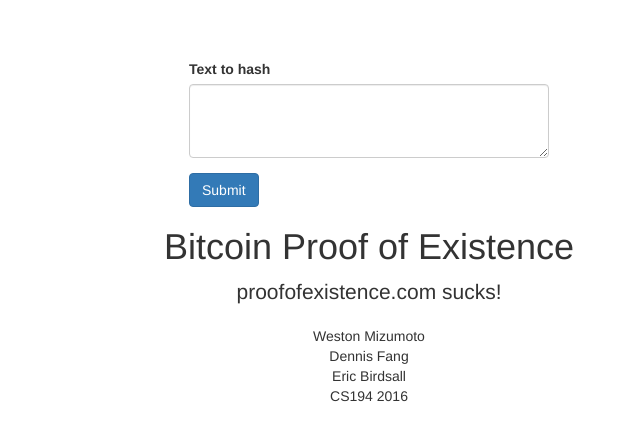
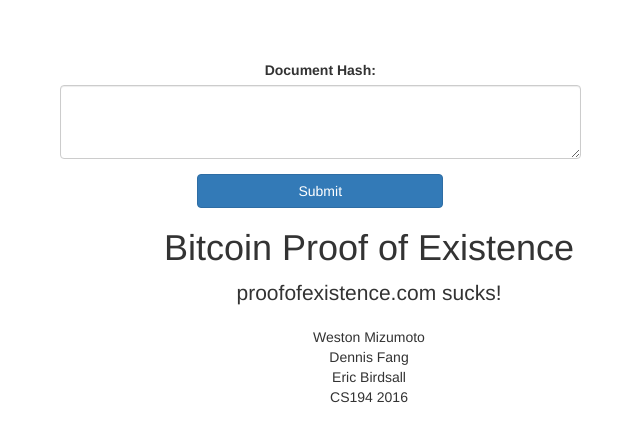
Before and after one commit to weston/seniorproject, a Django app: template chronos/submit_document/templates/submit_document/index.html in a window 1280 px wide. Shown: the part 51-493 px from the top of the page, without its empty margins (271-911 px from the left). Run offline with Django 3.2, Linux system fonts and the light colour scheme; the template is opened without the code that fills it, so the values that code supplies are empty; some libraries are stand-ins or nearby versions.

Commit message:
Edit some of the CSS and stuff

```diff
--- a/chronos/submit_document/templates/submit_document/index.html
+++ b/chronos/submit_document/templates/submit_document/index.html
@@ -6,16 +6,34 @@
 		<div class="col-sm-4">
 
 		</div>
-		<div class="col-sm-4">
+		<div class="col-sm-11">
 		<center>
-			<b style="font-size:16px">{{msg}}</b>
+
+			{% if control == "POST" %}
+				<p style="font-size:16px">Thank you for subitting your document.</p>
+				<p style="font-size:16px">You will soon be able to see your document on the block chain. Use this hash to find your block in a block explorer. </p>
+				<b><p style ="font-size:15px"> {{blockhash}}</p></b>
+				<a href = "https://www.blocktrail.com/tBTC/tx/{{blockhash}}" target="_blank" style="font-size:18px"> Or find your block on blocktrail.com</a>
+			{% endif %}
+
+			{% if control == "GET" %}
+				<p style="font-size:16px">Please send bitcoins to this address:</p>
+				<b><p style ="font-size:16px"> {{addr}}</p></b>
+			{% endif %}
+
+
+
+
 		</center>
 			<form action="/submit_document/" method="post">
 				{% csrf_token %}
 			  <fieldset class="form-group">
 			  <br/><br/>
-			    <label for="text">Text to hash</label>
-			    <textarea class="form-control" name="text" rows="3"></textarea>
+			  <center>
+			    <label for="text">Document Hash:</label>
+
+			    <textarea class="form-control" name="text" rows="3" style="max-width:50%"></textarea>
+			    </center>
 			  </fieldset>
 			  {% comment %}
 			  <fieldset class="form-group">
@@ -24,7 +42,7 @@
 			    <small class="text-muted">This is some placeholder block-level help text for the above input. It's a bit lighter and easily wraps to a new line.</small>
 			  </fieldset>
 			  {% endcomment %}
-			  <button type="submit" class="btn btn-primary">Submit</button>
+			  <center><button type="submit" class="btn btn-primary"style="padding-left: 100px; padding-right: 100px" >Submit</button></center>
 			</form>
 		</div>
 	</div>
```
Also changed, not shown: chronos/submit_document/views.py (+18 -8 lines), 3 other files.
